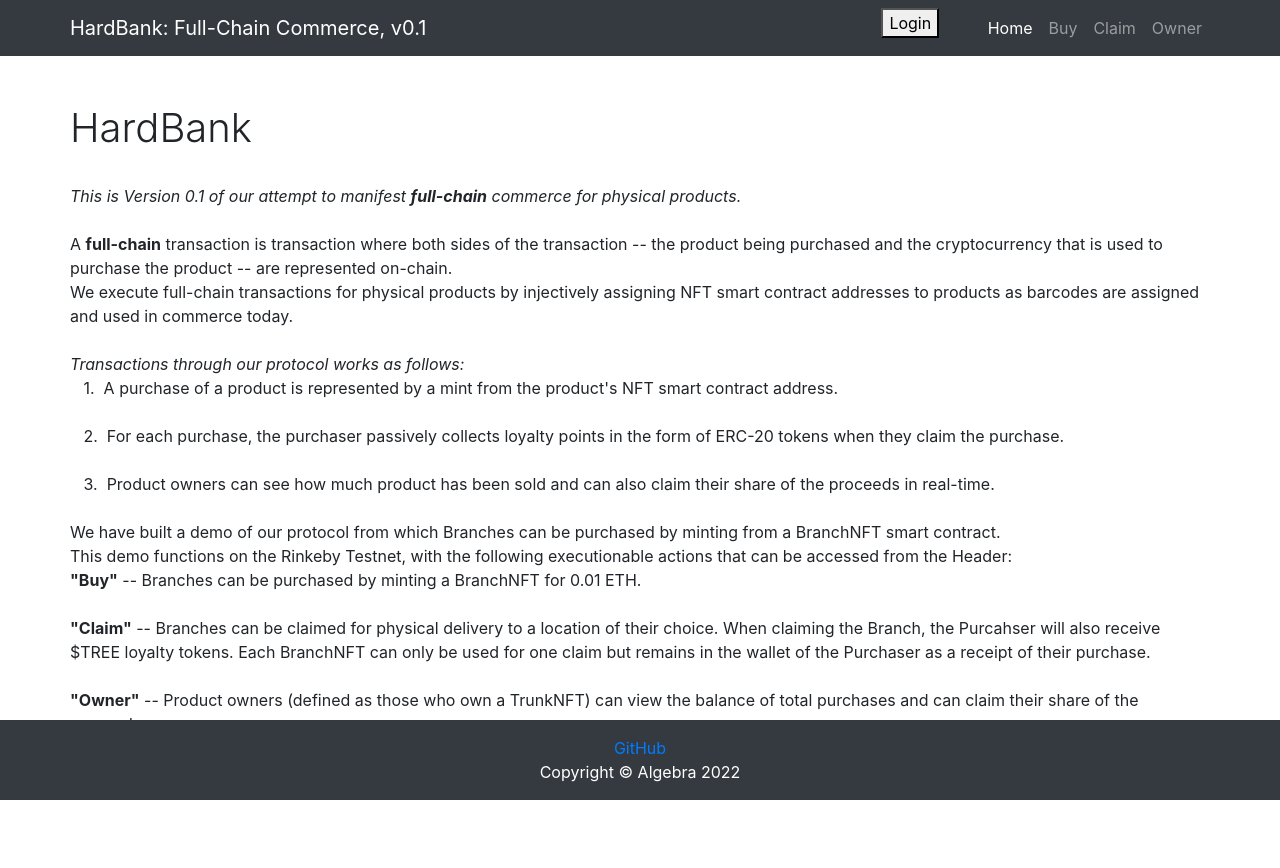
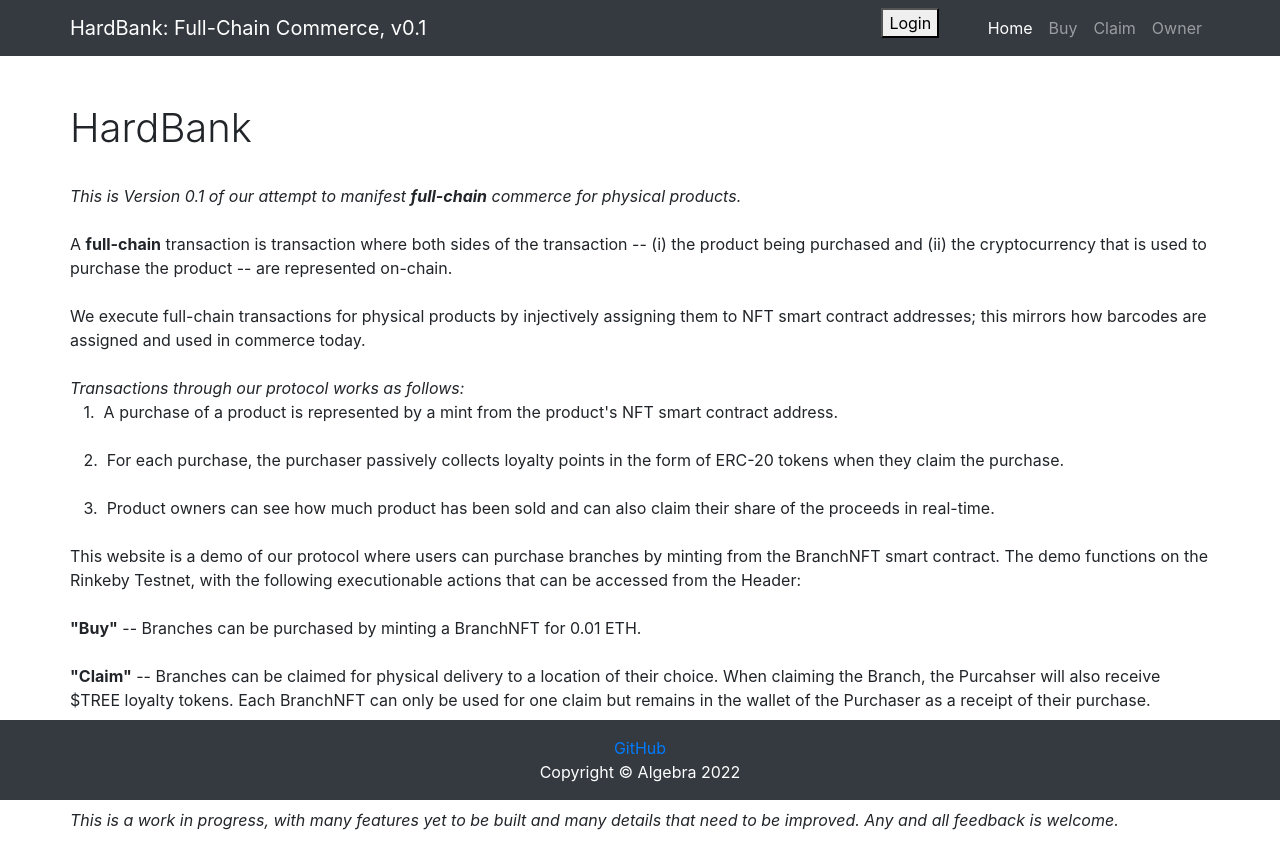
Before and after one commit to 13suits/HardBank-frontend-v0.1, a React (Create React App) app: page / in a window 1280 px wide. Shown: the top 868 px of the page. Built offline with nearby package versions, Linux system fonts and the light colour scheme.

Commit message:
Update Home.jsx

```diff
--- a/src/components/Home.jsx
+++ b/src/components/Home.jsx
@@ -14,9 +14,10 @@ function Home() {
               <i>This is Version 0.1 of our attempt to manifest <b>full-chain</b> commerce for physical products.</i>
               <br></br>
               <br></br>
-              A <b>full-chain</b> transaction is transaction where both sides of the transaction -- the product being purchased and the cryptocurrency that is used to purchase the product -- are represented on-chain.
+              A <b>full-chain</b> transaction is transaction where both sides of the transaction -- (i) the product being purchased and (ii) the cryptocurrency that is used to purchase the product -- are represented on-chain.
               <br></br>
-              We execute full-chain transactions for physical products by injectively assigning NFT smart contract addresses to products as barcodes are assigned and used in commerce today.
+              <br></br>
+              We execute full-chain transactions for physical products by injectively assigning them to NFT smart contract addresses; this mirrors how barcodes are assigned and used in commerce today.
               <br></br>
               <br></br>
               <i>Transactions through our protocol works as follows:</i>
@@ -30,9 +31,8 @@ function Home() {
               &nbsp;&nbsp;&nbsp;3. &nbsp;Product owners can see how much product has been sold and can also claim their share of the proceeds in real-time.
               <br></br>
               <br></br>
-              We have built a demo of our protocol from which Branches can be purchased by minting from a BranchNFT smart contract.
+              This website is a demo of our protocol where users can purchase branches by minting from the BranchNFT smart contract. The demo functions on the Rinkeby Testnet, with the following executionable actions that can be accessed from the Header:
               <br></br>
-              This demo functions on the Rinkeby Testnet, with the following executionable actions that can be accessed from the Header:
               <br></br>
               <b>"Buy"</b> -- Branches can be purchased by minting a BranchNFT for 0.01 ETH.
               <br></br>
@@ -43,7 +43,7 @@ function Home() {
               <b>"Owner"</b> -- Product owners (defined as those who own a TrunkNFT) can view the balance of total purchases and can claim their share of the proceeds.
               <br></br>
               <br></br>
-              This is a work in progress, with many features yet to be built and many details that need to be improved. Any and all feedback is welcome.
+              <i>This is a work in progress, with many features yet to be built and many details that need to be improved. Any and all feedback is welcome.</i>
               <br></br>
               <br></br>
               <br></br>
```
